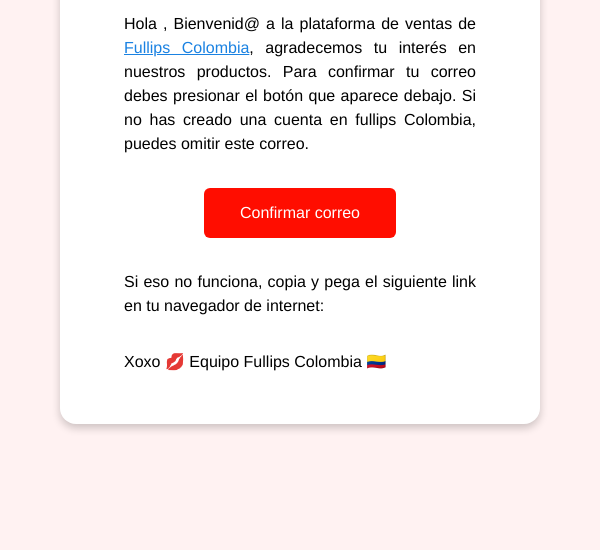
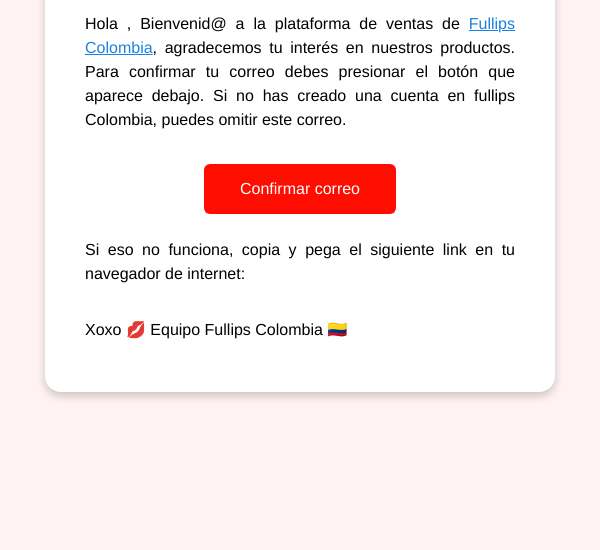
Before and after one commit to musksah/fulllip-services, a website: page src/util/email/emailconfirmation.ejs in a window 600 px wide. Shown: the part 250-800 px from the top of the page. Drawn offline with nearby package versions, Linux system fonts and the light colour scheme; files that its build step writes are made by us from their sources; a web font is replaced by a local one.

Commit message:
Arreglo del responsive de la plantilla de correo.

```diff
--- a/src/util/email/emailconfirmation.ejs
+++ b/src/util/email/emailconfirmation.ejs
@@ -127,9 +127,22 @@
       padding: 2px 16px;
     }
 
+    .container-p {
+      margin-top: 1.5em;
+      margin-bottom: 2em;
+      font-family: 'Source Sans Pro', Helvetica, Arial, sans-serif;
+      font-size: 16px;
+      line-height: 24px;
+    }
+
     @media only screen and (max-width: 600px) {
       .card {
-        width: 80%;
+        width: 90%;
+      }
+
+      .card-body {
+        margin-left: 1.5em;
+        margin-right: 1.5em;
       }
     }
 
@@ -137,7 +150,7 @@
 
       /* For tablets: */
       .card {
-        width: 80%;
+        width: 85%;
       }
     }
   </style>
@@ -165,8 +178,7 @@
             </a>
           </center>
           <div class="card-body">
-            <div align="left" bgcolor="#ffffff"
-              style="margin-top: 1.5em;margin-bottom: 2em; font-family: 'Source Sans Pro', Helvetica, Arial, sans-serif; font-size: 16px; line-height: 24px;">
+            <div align="left" bgcolor="#ffffff" class="container-p">
               <p style="margin: 0;text-align:justify;">Hola <%= user_firstname %>, Bienvenid@ a la plataforma de ventas
                 de <a href="https://fullipscolombia.com/">Fullips Colombia</a>, agradecemos tu interés en nuestros
                 productos. Para confirmar tu correo debes presionar el botón que aparece debajo. Si no has creado una
@@ -177,12 +189,11 @@
                 style="background-color: #FF0D00; display: inline-block; padding: 16px 36px; font-family: 'Source Sans Pro', Helvetica, Arial, sans-serif; font-size: 16px; color: #ffffff; text-decoration: none; border-radius: 6px;">Confirmar
                 correo</a>
             </center>
-            <div
-              style=" margin-top: 2em;color:black; font-family: 'Source Sans Pro', Helvetica, Arial, sans-serif; font-size: 16px; line-height: 24px;">
+            <div class="container-p">
               <p style="text-align:justify;">Si eso no funciona, copia y pega el siguiente link en tu navegador de
                 internet:</p>
-              <p style="margin: 0; width: 100%;text-align: left;overflow-wrap: break-word;"><a href="<%= confirm_link %>"
-                  target="_blank"><%= confirm_link %></a>
+              <p style="margin: 0; width: 100%;text-align: left;overflow-wrap: break-word;"><a
+                  href="<%= confirm_link %>" target="_blank"><%= confirm_link %></a>
               </p>
             </div>
             <div
```
